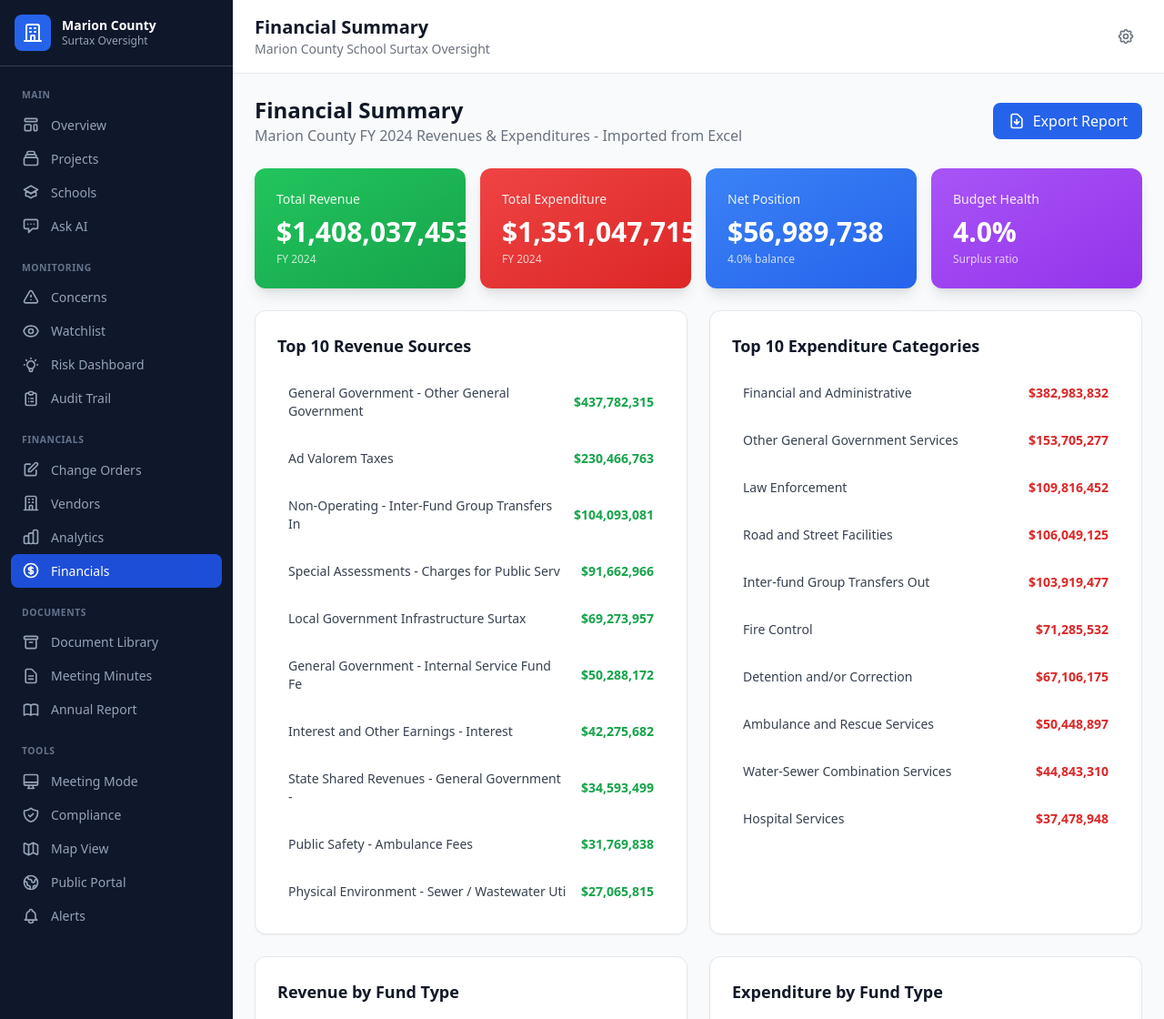
After one commit to Texasdada13/surtax-oversight-dashboard, a Flask app: page /financials in a window 1280 px wide. The commit adds this page. Shown: the top 1120 px of the page at 91% size. Run offline with Flask 3, Linux system fonts and the light colour scheme; data comes from the database, SQL or seed files in the repository; both versions use the stored data as it was after the commit; some libraries are stand-ins or nearby versions.

Commit message:
Add oversight portal enhancements with Marion County financial data
## Renaming & Branding
- Renamed "Executive Dashboard" to "Oversight Committee Portal"
- Updated all references in templates and routes

## Data Import System
- Created comprehensive Marion County Excel import script
- Added database tables for expenditures_summary and revenues_summary
- Imported 74 expenditure records ($1.35B total)
- Imported 125 revenue records ($1.41B total)
- Net position: $57M (4% budget surplus)

## Financial Summary Page
- Created new /financials route with Marion County data
- Added "Financials" link to sidebar navigation
- Built interactive dashboard with Chart.js visualizations:
  * 4 summary cards (Revenue, Expenditure, Net Position, Budget Health)
  * Top 10 revenue sources and expenditure categories
  * Doughnut charts for fund type breakdown
  * Bar chart for revenue vs expenditure comparison
- All data sourced from real Marion County FY 2024 Excel files

## Files Changed
- app.py: Added financials() route and queries
- templates/surtax/base.html: Added Financials sidebar link
- templates/surtax/executive_dashboard.html: Renamed to Committee Portal
- templates/surtax/financials.html: New financial summary page
- scripts/import_marion_data.py: Complete import system
- data/marion_county/: Added Excel source files
- data/contracts.db: Imported financial data

Co-Authored-By: Claude Sonnet 4.5 <noreply@anthropic.com>

```diff
--- a/app.py
+++ b/app.py
@@ -495,7 +495,7 @@ def index():
                           stats=stats,
                           categories=categories,
                           concerns=concerns,
-                          title='Executive Dashboard')
+                          title='Oversight Committee Portal')
 
 
 @app.route('/overview')
@@ -1571,6 +1571,86 @@ def analytics():
                           status_data=status_data)
 
 
+@app.route('/financials')
+def financials():
+    """Financial summary with Marion County data."""
+    conn = get_db()
+    cursor = conn.cursor()
+
+    # Get expenditures summary
+    cursor.execute('''
+        SELECT
+            account_name,
+            total_amount,
+            general_fund,
+            special_revenue,
+            capital_projects
+        FROM expenditures_summary
+        ORDER BY total_amount DESC
+        LIMIT 10
+    ''')
+    top_expenditures = cursor.fetchall()
+
+    # Get total expenditures by fund type
+    cursor.execute('''
+        SELECT
+            SUM(general_fund) as general,
+            SUM(special_revenue) as special_revenue,
+            SUM(debt_service) as debt_service,
+            SUM(capital_projects) as capital_projects,
+            SUM(enterprise) as enterprise,
+            SUM(internal_service) as internal_service,
+            SUM(total_amount) as total
+        FROM expenditures_summary
+    ''')
+    exp_by_fund = cursor.fetchone()
+
+    # Get revenues summary
+    cursor.execute('''
+        SELECT
+            account_name,
+            total_amount,
+            general_fund,
+            special_revenue,
+            capital_projects
+        FROM revenues_summary
+        ORDER BY total_amount DESC
+        LIMIT 10
+    ''')
+    top_revenues = cursor.fetchall()
+
+    # Get total revenues by fund type
+    cursor.execute('''
+        SELECT
+            SUM(general_fund) as general,
+            SUM(special_revenue) as special_revenue,
+            SUM(debt_service) as debt_service,
+            SUM(capital_projects) as capital_projects,
+            SUM(enterprise) as enterprise,
+            SUM(internal_service) as internal_service,
+            SUM(total_amount) as total
+        FROM revenues_summary
+    ''')
+    rev_by_fund = cursor.fetchone()
+
+    # Calculate summary stats
+    total_revenue = rev_by_fund['total'] if rev_by_fund else 0
+    total_expenditure = exp_by_fund['total'] if exp_by_fund else 0
+    net_position = total_revenue - total_expenditure
+    budget_balance = (net_position / total_revenue * 100) if total_revenue > 0 else 0
+
+    return render_template('surtax/financials.html',
+                          top_expenditures=top_expenditures,
+                          top_revenues=top_revenues,
+                          exp_by_fund=exp_by_fund,
+                          rev_by_fund=rev_by_fund,
+                          total_revenue=total_revenue,
+                          total_expenditure=total_expenditure,
+                          net_position=net_position,
+                          budget_balance=budget_balance,
+                          title='Financial Summary')
+
+
 @app.route('/map')
 def map_view():
     """Geographic map view of projects."""
--- a/templates/surtax/base.html
+++ b/templates/surtax/base.html
@@ -196,6 +196,12 @@
                     </svg>
                     <span class="sidebar-text">Analytics</span>
                 </a>
+                <a href="{{ url_for('financials') }}" class="sidebar-link {% if request.endpoint == 'financials' %}active{% endif %}">
+                    <svg fill="none" stroke="currentColor" viewBox="0 0 24 24">
+                        <path stroke-linecap="round" stroke-linejoin="round" stroke-width="2" d="M12 8c-1.657 0-3 .895-3 2s1.343 2 3 2 3 .895 3 2-1.343 2-3 2m0-8c1.11 0 2.08.402 2.599 1M12 8V7m0 1v8m0 0v1m0-1c-1.11 0-2.08-.402-2.599-1M21 12a9 9 0 11-18 0 9 9 0 0118 0z"></path>
+                    </svg>
+                    <span class="sidebar-text">Financials</span>
+                </a>
 
                 <!-- Documents Section -->
                 <div class="sidebar-section">Documents</div>
--- a/templates/surtax/executive_dashboard.html
+++ b/templates/surtax/executive_dashboard.html
@@ -2,7 +2,7 @@
 
 {% block content %}
 <style>
-    /* Dark theme overrides for executive dashboard */
+    /* Dark theme overrides for oversight committee portal */
     body {
         background: #1a202c !important;
     }
@@ -17,7 +17,7 @@
     <div class="flex items-center justify-between">
         <div>
             <h1 class="text-2xl font-bold text-white">Marion County School Surtax</h1>
-            <p class="text-gray-400 text-sm">Oversight Committee Executive Dashboard</p>
+            <p class="text-gray-400 text-sm">Oversight Committee Portal</p>
         </div>
         <div class="flex items-center gap-3">
             <span class="text-gray-400 text-sm">{{ "now"|date_format }}</span>
--- /dev/null
+++ b/templates/surtax/financials.html
@@ -0,0 +1,210 @@
+{% extends "surtax/base.html" %}
+
+{% block content %}
+<div class="space-y-6">
+    <!-- Header -->
+    <div class="flex justify-between items-center">
+        <div>
+            <h2 class="text-2xl font-bold text-gray-900">Financial Summary</h2>
+            <p class="text-gray-500">Marion County FY 2024 Revenues & Expenditures - Imported from Excel</p>
+        </div>
+        <button class="px-4 py-2 bg-blue-600 text-white rounded-lg hover:bg-blue-700 flex items-center gap-2">
+            <svg class="w-5 h-5" fill="none" stroke="currentColor" viewBox="0 0 24 24">
+                <path stroke-linecap="round" stroke-linejoin="round" stroke-width="2" d="M12 10v6m0 0l-3-3m3 3l3-3m2 8H7a2 2 0 01-2-2V5a2 2 0 012-2h5.586a1 1 0 01.707.293l5.414 5.414a1 1 0 01.293.707V19a2 2 0 01-2 2z"></path>
+            </svg>
+            Export Report
+        </button>
+    </div>
+
+    <!-- Summary Cards -->
+    <div class="grid grid-cols-1 md:grid-cols-4 gap-4">
+        <div class="bg-gradient-to-br from-green-500 to-green-600 rounded-xl shadow-lg p-6 text-white">
+            <p class="text-sm font-medium opacity-90">Total Revenue</p>
+            <p class="text-3xl font-bold mt-2">${{ '{:,.0f}'.format(total_revenue) }}</p>
+            <p class="text-xs opacity-75 mt-1">FY 2024</p>
+        </div>
+        <div class="bg-gradient-to-br from-red-500 to-red-600 rounded-xl shadow-lg p-6 text-white">
+            <p class="text-sm font-medium opacity-90">Total Expenditure</p>
+            <p class="text-3xl font-bold mt-2">${{ '{:,.0f}'.format(total_expenditure) }}</p>
+            <p class="text-xs opacity-75 mt-1">FY 2024</p>
+        </div>
+        <div class="bg-gradient-to-br from-blue-500 to-blue-600 rounded-xl shadow-lg p-6 text-white">
+            <p class="text-sm font-medium opacity-90">Net Position</p>
+            <p class="text-3xl font-bold mt-2">${{ '{:,.0f}'.format(net_position) }}</p>
+            <p class="text-xs opacity-75 mt-1">{{ '{:.1f}'.format(budget_balance) }}% balance</p>
+        </div>
+        <div class="bg-gradient-to-br from-purple-500 to-purple-600 rounded-xl shadow-lg p-6 text-white">
+            <p class="text-sm font-medium opacity-90">Budget Health</p>
+            <p class="text-3xl font-bold mt-2">{{ '{:.1f}'.format((net_position/total_revenue*100) if total_revenue > 0 else 0) }}%</p>
+            <p class="text-xs opacity-75 mt-1">Surplus ratio</p>
+        </div>
+    </div>
+
+    <!-- Top Categories -->
+    <div class="grid grid-cols-1 lg:grid-cols-2 gap-6">
+        <!-- Top Revenue Sources -->
+        <div class="bg-white rounded-xl shadow-sm border border-gray-200 p-6">
+            <h3 class="text-lg font-semibold text-gray-900 mb-4">Top 10 Revenue Sources</h3>
+            <div class="space-y-2">
+                {% for rev in top_revenues %}
+                <div class="flex justify-between items-center p-3 rounded-lg hover:bg-gray-50">
+                    <span class="text-sm text-gray-700 flex-1">{{ rev.account_name[:45] }}</span>
+                    <span class="text-sm font-bold text-green-600 ml-4">${{ '{:,.0f}'.format(rev.total_amount) }}</span>
+                </div>
+                {% endfor %}
+            </div>
+        </div>
+
+        <!-- Top Expenditure Categories -->
+        <div class="bg-white rounded-xl shadow-sm border border-gray-200 p-6">
+            <h3 class="text-lg font-semibold text-gray-900 mb-4">Top 10 Expenditure Categories</h3>
+            <div class="space-y-2">
+                {% for exp in top_expenditures %}
+                <div class="flex justify-between items-center p-3 rounded-lg hover:bg-gray-50">
+                    <span class="text-sm text-gray-700 flex-1">{{ exp.account_name[:45] }}</span>
+                    <span class="text-sm font-bold text-red-600 ml-4">${{ '{:,.0f}'.format(exp.total_amount) }}</span>
+                </div>
+                {% endfor %}
+            </div>
+        </div>
+    </div>
+
+    <!-- Charts -->
+    <div class="grid grid-cols-1 lg:grid-cols-2 gap-6">
+        <div class="bg-white rounded-xl shadow-sm border border-gray-200 p-6">
+            <h3 class="text-lg font-semibold text-gray-900 mb-4">Revenue by Fund Type</h3>
+            <canvas id="revenueChart" height="250"></canvas>
+        </div>
+        <div class="bg-white rounded-xl shadow-sm border border-gray-200 p-6">
+            <h3 class="text-lg font-semibold text-gray-900 mb-4">Expenditure by Fund Type</h3>
+            <canvas id="expenditureChart" height="250"></canvas>
+        </div>
+    </div>
+
+    <!-- Comparison Chart -->
+    <div class="bg-white rounded-xl shadow-sm border border-gray-200 p-6">
+        <h3 class="text-lg font-semibold text-gray-900 mb-4">Revenue vs Expenditure by Fund</h3>
+        <canvas id="comparisonChart" height="100"></canvas>
+    </div>
+</div>
+{% endblock %}
+
+{% block scripts %}
+<script src="https://cdn.jsdelivr.net/npm/chart.js@4.4.0/dist/chart.umd.min.js"></script>
+<script>
+const colors = ['#10b981', '#3b82f6', '#8b5cf6', '#f59e0b', '#ef4444', '#6366f1'];
+
+// Revenue Chart
+new Chart(document.getElementById('revenueChart'), {
+    type: 'doughnut',
+    data: {
+        labels: ['General', 'Special Revenue', 'Debt Service', 'Capital', 'Enterprise', 'Internal'],
+        datasets: [{
+            data: [
+                {{ rev_by_fund.general|default(0) }},
+                {{ rev_by_fund.special_revenue|default(0) }},
+                {{ rev_by_fund.debt_service|default(0) }},
+                {{ rev_by_fund.capital_projects|default(0) }},
+                {{ rev_by_fund.enterprise|default(0) }},
+                {{ rev_by_fund.internal_service|default(0) }}
+            ],
+            backgroundColor: colors
+        }]
+    },
+    options: {
+        responsive: true,
+        maintainAspectRatio: false,
+        plugins: {
+            legend: { position: 'bottom' },
+            tooltip: {
+                callbacks: {
+                    label: (ctx) => ctx.label + ': $' + ctx.parsed.toLocaleString()
+                }
+            }
+        }
+    }
+});
+
+// Expenditure Chart
+new Chart(document.getElementById('expenditureChart'), {
+    type: 'doughnut',
+    data: {
+        labels: ['General', 'Special Revenue', 'Debt Service', 'Capital', 'Enterprise', 'Internal'],
+        datasets: [{
+            data: [
+                {{ exp_by_fund.general|default(0) }},
+                {{ exp_by_fund.special_revenue|default(0) }},
+                {{ exp_by_fund.debt_service|default(0) }},
+                {{ exp_by_fund.capital_projects|default(0) }},
+                {{ exp_by_fund.enterprise|default(0) }},
+                {{ exp_by_fund.internal_service|default(0) }}
+            ],
+            backgroundColor: colors
+        }]
+    },
+    options: {
+        responsive: true,
+        maintainAspectRatio: false,
+        plugins: {
+            legend: { position: 'bottom' },
+            tooltip: {
+                callbacks: {
+                    label: (ctx) => ctx.label + ': $' + ctx.parsed.toLocaleString()
+                }
+            }
+        }
+    }
+});
+
+// Comparison Chart
+new Chart(document.getElementById('comparisonChart'), {
+    type: 'bar',
+    data: {
+        labels: ['General', 'Special Revenue', 'Debt Service', 'Capital', 'Enterprise', 'Internal'],
+        datasets: [{
+            label: 'Revenue',
+            data: [
+                {{ rev_by_fund.general|default(0) }},
+                {{ rev_by_fund.special_revenue|default(0) }},
+                {{ rev_by_fund.debt_service|default(0) }},
+                {{ rev_by_fund.capital_projects|default(0) }},
+                {{ rev_by_fund.enterprise|default(0) }},
+                {{ rev_by_fund.internal_service|default(0) }}
+            ],
+            backgroundColor: '#10b981'
+        }, {
+            label: 'Expenditure',
+            data: [
+                {{ exp_by_fund.general|default(0) }},
+                {{ exp_by_fund.special_revenue|default(0) }},
+                {{ exp_by_fund.debt_service|default(0) }},
+                {{ exp_by_fund.capital_projects|default(0) }},
+                {{ exp_by_fund.enterprise|default(0) }},
+                {{ exp_by_fund.internal_service|default(0) }}
+            ],
+            backgroundColor: '#ef4444'
+        }]
+    },
+    options: {
+        responsive: true,
+        maintainAspectRatio: false,
+        plugins: {
+            legend: { position: 'top' },
+            tooltip: {
+                callbacks: {
+                    label: (ctx) => ctx.dataset.label + ': $' + ctx.parsed.y.toLocaleString()
+                }
+            }
+        },
+        scales: {
+            y: {
+                beginAtZero: true,
+                ticks: {
+                    callback: (val) => '$' + (val/1000000).toFixed(0) + 'M'
+                }
+            }
+        }
+    }
+});
+</script>
+{% endblock %}
```
Also changed, not shown: scripts/import_marion_data.py (+227 -58 lines), data/contracts.db, 2 other files.
